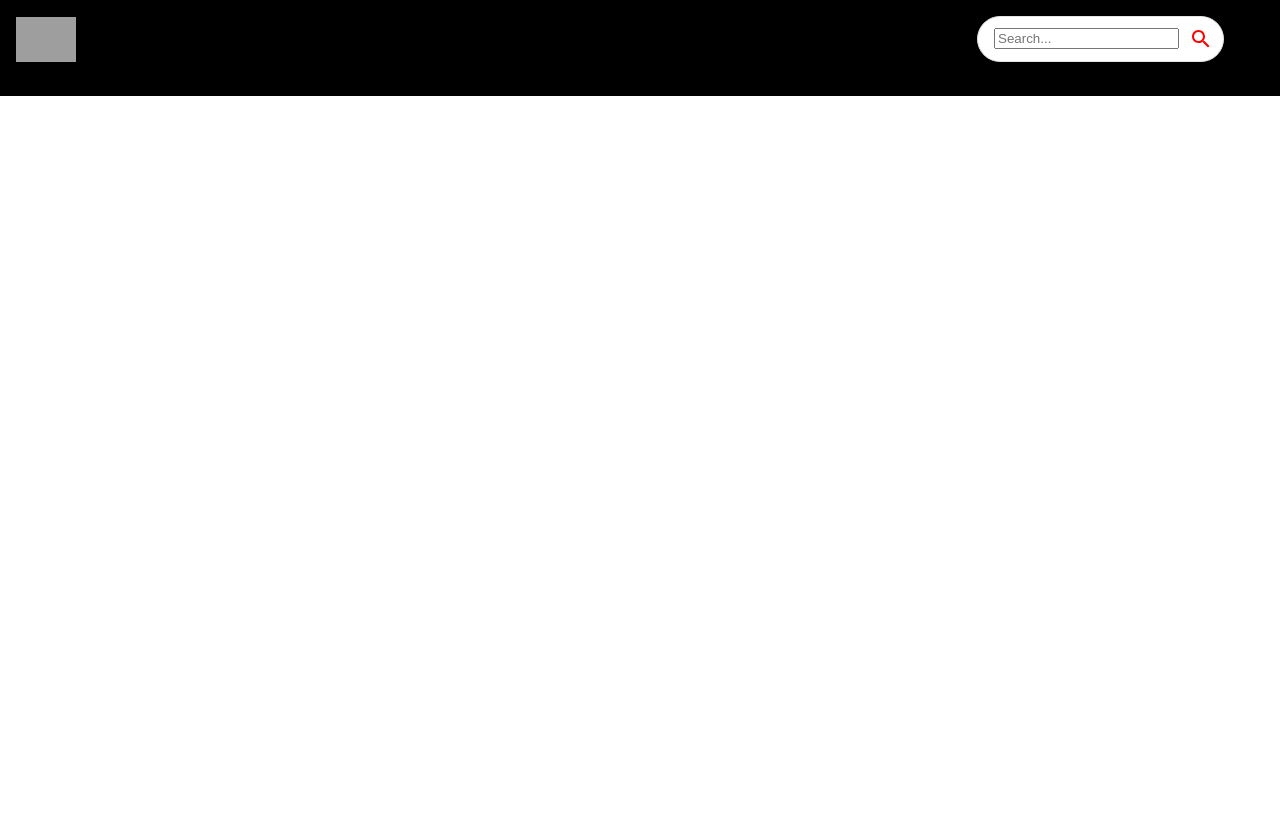
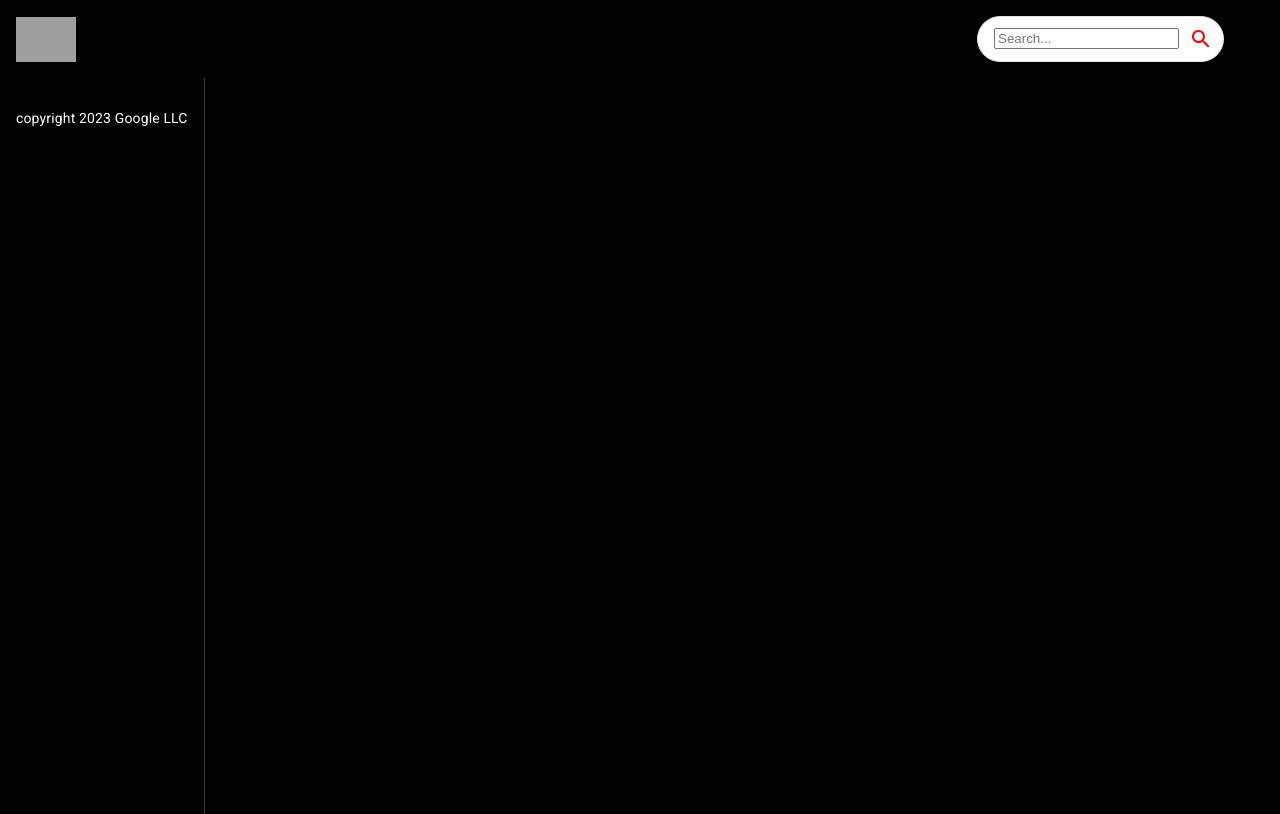
Before and after one commit to aafrieso/youtube-clone-client, a React (Create React App) app: page / in a window 1280 px wide. Built offline with nearby package versions, Linux system fonts and the light colour scheme; grey boxes are pictures that could not be loaded.

Commit message:
add sidebar component

```diff
--- a/src/components/Feed.jsx
+++ b/src/components/Feed.jsx
@@ -1,8 +1,19 @@
-import React from 'react'
+import { useState, useEffect } from 'react';
+import { Box, Stack, Typography } from '@mui/material';
+import Sidebar from './Sidebar';
 
 const Feed = () => {
   return (
-    <div>Feed</div>
+    <Stack sx={{ flexDirection: { sx: 'column', md: 'row' }}}>
+      <Box sx={{ height: { sx: 'auto', md: '92vh' }, borderRight: '1px solid #3d3d3d', px: { sx: 0, md: 2 }}}>
+        <Sidebar />
+
+        <Typography className="copyright"
+        variant="body2" sx={{ mt: 1.5, color: '#fff'}}>
+          copyright 2023 Google LLC
+        </Typography>
+      </Box>
+    </Stack>
   )
 }
 
--- /dev/null
+++ b/src/components/Sidebar.jsx
@@ -0,0 +1,9 @@
+import React from 'react'
+
+const Sidebar = () => {
+  return (
+    <div>Sidebar</div>
+  )
+}
+
+export default Sidebar
--- a/src/components/index.js
+++ b/src/components/index.js
@@ -4,3 +4,4 @@ export { default as ChannelDetail } from './ChannelDetail';
 export { default as SearchFeed } from './SearchFeed';
 export { default as VideoDetail } from './VideoDetail';
 export { default as SearchBar } from './SearchBar';
+export { default as Sidebar } from './Sidebar';
```
